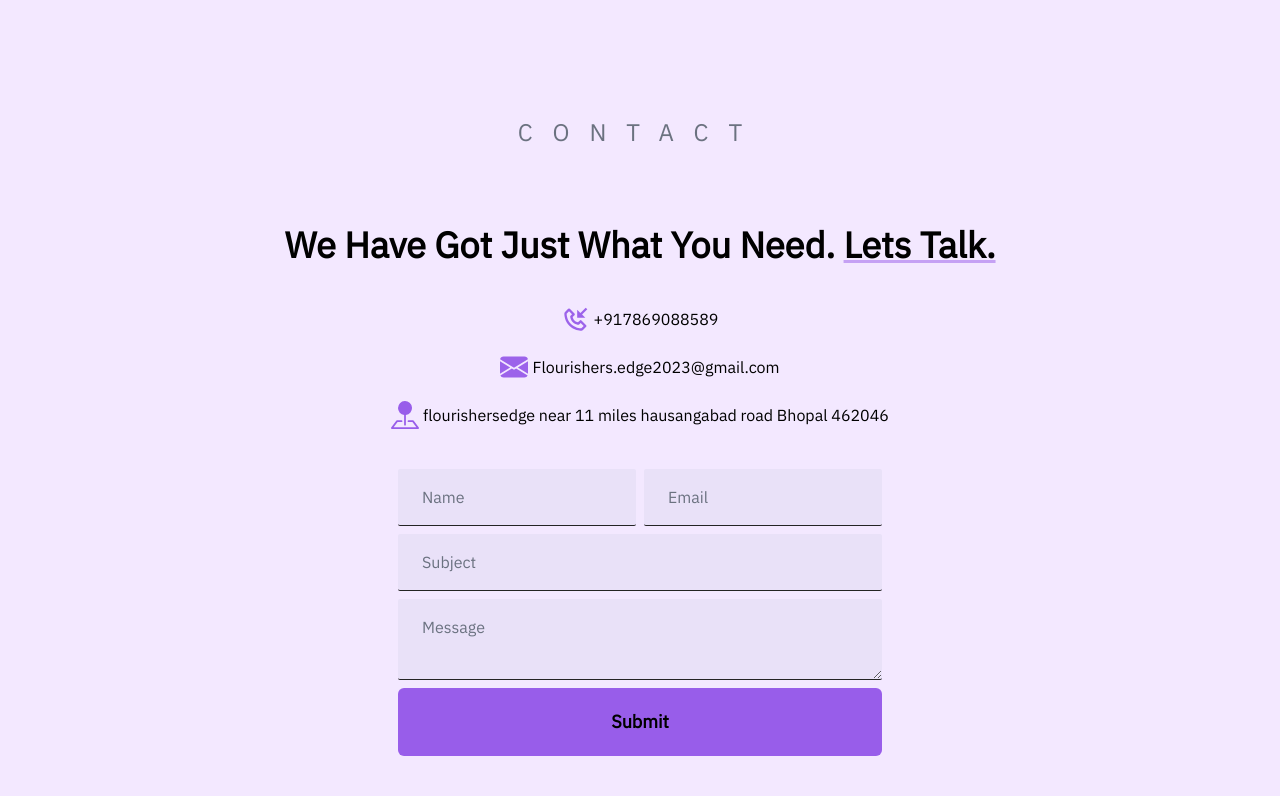
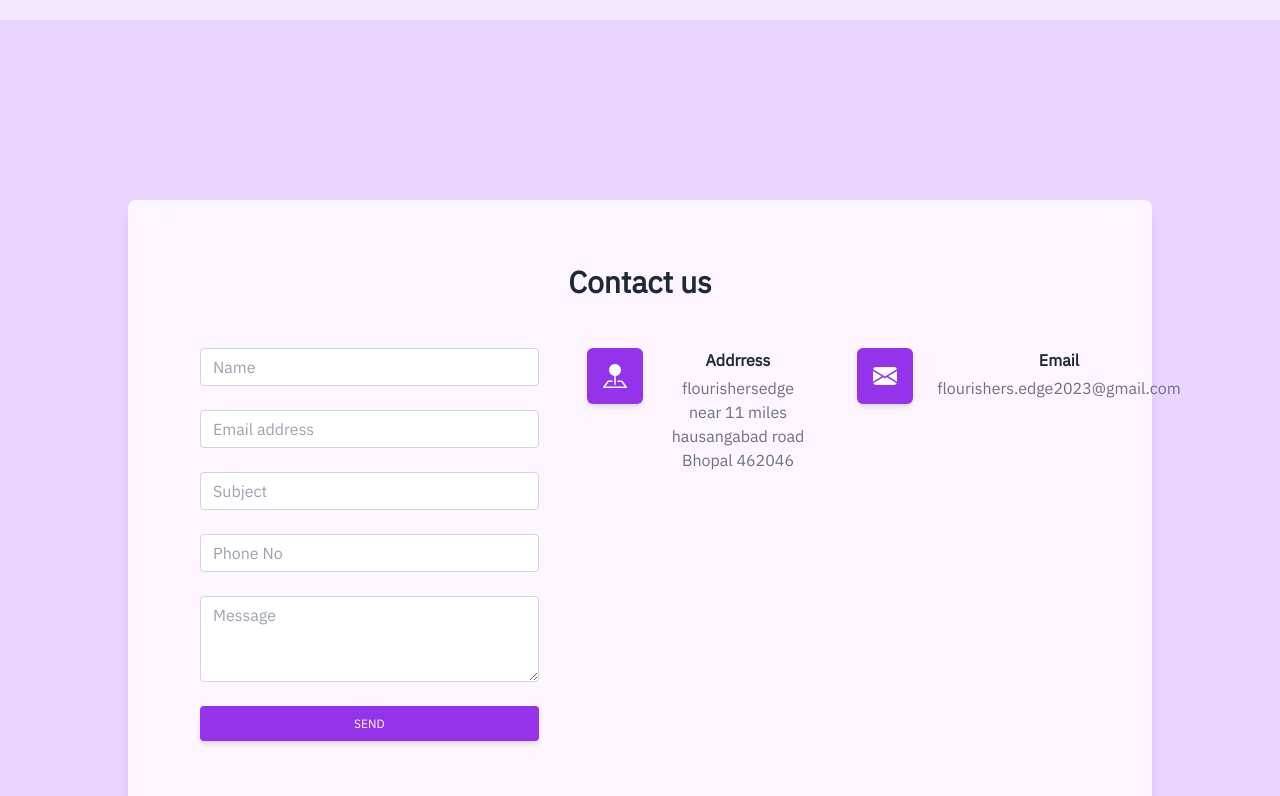
Before and after one commit to BeyonderSS/FlorishersEdgeLandingPage, a Next.js app: page /Support/AboutUs in a window 1280 px wide. Shown: the part 2164-2960 px from the top of the page. Built offline with nearby package versions, Linux system fonts and the light colour scheme.

Commit message:
Final conntact us

```diff
--- a/src/pages/Support/ContactUs.js
+++ b/src/pages/Support/ContactUs.js
@@ -1,81 +1,141 @@
+import React from "react";
 import { useForm } from "react-hook-form";
-import { BiPhoneIncoming } from "react-icons/bi";
-import { BsFillEnvelopeFill, BsPinMapFill } from "react-icons/bs";
+import { BsFillEnvelopeFill, BsFillPinMapFill } from "react-icons/bs";
 
-function ContactUs({ pageInfo }) {
+const ContactUs = () => {
   const { register, handleSubmit } = useForm();
   const onSubmit = (formData) => {
-    window.location.href = `mailto:flourishers.edge2023@gmail.com?subject=${formData.subject}&body=Hi, my name is ${formData.name},${formData.message} (${formData.email})`;
+    console.log(formData);
+    window.location.href = `mailto:flourishers.edge2023@gmail.com?subject=${formData.subject}&body=Hi, my name is ${formData.name} & my Phone No. is ${formData.phoneNo},${formData.message} (${formData.email})`;
   };
 
   return (
-    <div className=" bg-purple-100">
+    <>
+      <div className="bg-purple-200">
+        <section className="min-h-screen">
+          <div className=" flex"></div>
 
-    <div className="h-screen relative flex flex-col text-center md:text-left md:flex-row max-w-3xl justify-evenly mx-auto items-center md:w-full w-80 ">
-      <h3 className="absolute top-24 uppercase tracking-[20px] text-gray-500 text-2xl">
-        Contact
-      </h3>
-      <div className="flex flex-col space-y-10 mt-40 mb-5">
-        <h4 className="md:text-4xl text-lg font-semibold text-center">
-          We Have Got Just What You Need.{" "}
-          <span className="decoration-[#985DEA]/50 underline">Lets Talk.</span>
-        </h4>
-        <div className="space-y-5">
-          <div className="flex items-center space-x-1 justify-center">
-            <BiPhoneIncoming className="h-7 w-7 animate-pulse text-[#985DEA]" />
-            <p className="text-l">+917869088589</p>
+          <div className="container mx-auto px-6 md:px-12 xl:px-32">
+            <div className="text-center text-gray-900">
+              <div
+                className="block rounded-lg shadow-lg px-6 py-12 md:py-16 md:px-12"
+                style={{
+                  marginTop: 180,
+                  backgroundColor: "hsla(0, 0%, 100%, 0.8)",
+                  backdropFilter: "saturate(200%) blur(25px)",
+                }}
+              >
+                <section className="mb-12 text-gray-800">
+                  <div className="flex justify-center">
+                    <div className="text-center lg:max-w-3xl md:max-w-xl">
+                      <h2 className="text-3xl font-bold mb-12 px-6">
+                        Contact us
+                      </h2>
                     </div>
-          <div className="flex items-center space-x-1 justify-center">
-            <BsFillEnvelopeFill className="h-7 w-7 animate-pulse text-[#985DEA]" />
-            <p className="text-l">Flourishers.edge2023@gmail.com</p>
                   </div>
-          <div className="hidden md:flex items-center space-x-1 justify-center">
-            <BsPinMapFill className="h-7 w-7 animate-pulse text-[#985DEA]" />
-            <p className="text-l ">
-              flourishersedge near 11 miles hausangabad road Bhopal 462046
+                  <div className="flex flex-wrap">
+                    <div className="grow-0 shrink-0 basis-auto mb-8 lg:mb-0 w-full lg:w-5/12 px-3 lg:px-6">
+                      <form onSubmit={handleSubmit(onSubmit)}>
+                        <div className="form-group mb-6">
+                          <input
+                            {...register("name")}
+                            type="text"
+                            className="form-control block w-full px-3 py-1.5 text-base font-normal text-gray-700 bg-white bg-clip-padding border border-solid border-gray-300 rounded transition ease-in-out m-0 focus:text-gray-700 focus:bg-white focus:border-purple-600 focus:outline-none"
+                            id="exampleInput7"
+                            placeholder="Name"
+                          />
+                        </div>
+                        <div className="form-group mb-6">
+                          <input
+                            {...register("email")}
+                            type="email"
+                            className="form-control block w-full px-3 py-1.5 text-base font-normal text-gray-700 bg-white bg-clip-padding border border-solid border-gray-300 rounded transition ease-in-out m-0 focus:text-gray-700 focus:bg-white focus:border-purple-600 focus:outline-none"
+                            id="exampleInput8"
+                            placeholder="Email address"
+                          />
+                        </div>
+                        <div className="form-group mb-6">
+                          <input
+                            {...register("subject")}
+                            type="text"
+                            className="form-control block w-full px-3 py-1.5 text-base font-normal text-gray-700 bg-white bg-clip-padding border border-solid border-gray-300 rounded transition ease-in-out m-0 focus:text-gray-700 focus:bg-white focus:border-purple-600 focus:outline-none"
+                            id="exampleInput8"
+                            placeholder="Subject"
+                          />
+                        </div>
+                        <div className="form-group mb-6">
+                          <input
+                            {...register("phoneNo")}
+                            type="text"
+                            className="form-control block w-full px-3 py-1.5 text-base font-normal text-gray-700 bg-white bg-clip-padding border border-solid border-gray-300 rounded transition ease-in-out m-0 focus:text-gray-700 focus:bg-white focus:border-purple-600 focus:outline-none"
+                            id="exampleInput8"
+                            placeholder="Phone No"
+                          />
+                        </div>
+                        <div className="form-group mb-6">
+                          <textarea
+                            {...register("message")}
+                            className=" form-control block w-full px-3 py-1.5 text-base font-normal text-gray-700 bg-white bg-clip-padding border border-solid border-gray-300 rounded transition ease-in-out m-0 focus:text-gray-700 focus:bg-white focus:border-purple-600 focus:outline-none"
+                            id="exampleFormControlTextarea13"
+                            rows={3}
+                            placeholder="Message"
+                            defaultValue={""}
+                          />
+                        </div>
+
+                        <button
+                          type="submit"
+                          className="w-full px-6 py-2.5 bg-purple-600 text-white font-medium text-xs leading-tight uppercase rounded shadow-md hover:bg-purple-700 hover:shadow-lg focus:bg-purple-700 focus:shadow-lg focus:outline-none focus:ring-0 active:bg-purple-800 active:shadow-lg transition duration-150 ease-in-out"
+                        >
+                          Send
+                        </button>
+                      </form>
+                    </div>
+                    <div className="grow-0 shrink-0 basis-auto w-full lg:w-7/12">
+                      <div className="flex flex-wrap">
+                        <div className="mb-12 grow-0 shrink-0 basis-auto w-full lg:w-6/12 px-3 lg:px-6">
+                          <div className="flex items-start">
+                            <div className="shrink-0">
+                              <div className="p-4 bg-purple-600 rounded-md shadow-md w-14 h-14 flex items-center justify-center">
+                                <BsFillPinMapFill className="text-4xl text-white"/>
+                              </div>
+                            </div>
+                            <div className="grow ml-6">
+                              <p className="font-bold mb-1">Addrress</p>
+                              <p className="text-gray-500">
+                                flourishersedge near 11 miles hausangabad road
+                                Bhopal 462046
                               </p>
                             </div>
                           </div>
-        <form
-          onSubmit={handleSubmit(onSubmit)}
-          className="flex flex-col space-y-2 md:w-auto w-96 mx-auto "
-        >
-          <div className=" md:flex flex-row md:space-x-2 md:space-y-0 space-y-2 ">
-            <input
-              {...register("name")}
-              placeholder="Name"
-              className="outline-none w-full bg-slate-400/10 rounded-sm border-b px-6 py-4 border-[#242424] text-gray-500 placeholder-gray-500 transition-all focus:border-[#985DEA]/40 focus:text-[#985DEA]/40 hover:border-[#985DEA]/40"
-              type="text"
-            />
-            <input
-              {...register("email")}
-              placeholder="Email"
-              className="outline-none w-full bg-slate-400/10 rounded-sm border-b px-6 py-4 border-[#242424] text-gray-500 placeholder-gray-500 transition-all focus:border-[#985DEA]/40 focus:text-[#985DEA]/40 hover:border-[#985DEA]/40"
-              type="email"
-            />
                         </div>
-          <input
-            {...register("subject")}
-            placeholder="Subject"
-            className="outline-none bg-slate-400/10 rounded-sm border-b px-6 py-4 border-[#242424] text-gray-500 placeholder-gray-500 transition-all focus:border-[#985DEA]/40 focus:text-[#985DEA]/40 hover:border-[#985DEA]/40"
-            type="text"
-          />
-          <textarea
-            {...register("message")}
-            placeholder="Message"
-            className="outline-none bg-slate-400/10 rounded-sm border-b px-6 py-4 border-[#242424] text-gray-500 placeholder-gray-500 transition-all focus:border-[#985DEA]/40 focus:text-[#985DEA]/40 hover:border-[#985DEA]/40"
-          />
-          <button
-            type="submit"
-            className="bg-[#985DEA] py-5 px-10 rounded-md text-black font-bold text-lg"
-          >
-            Submit
-          </button>
-        </form>
+
+                        <div className="mb-12 grow-0 shrink-0 basis-auto w-full lg:w-6/12 px-3 lg:px-6">
+                          <div className="flex align-start">
+                            <div className="shrink-0">
+                              <div className="p-4 bg-purple-600 rounded-md shadow-md w-14 h-14 flex items-center justify-center">
+                                <BsFillEnvelopeFill className="text-4xl text-white"/>
+                              </div>
+                            </div>
+                            <div className="grow ml-6">
+                              <p className="font-bold mb-1">Email</p>
+                              <p className="text-gray-500">
+                                flourishers.edge2023@gmail.com
+                              </p>
                             </div>
                           </div>
                         </div>
+                      </div>
+                    </div>
+                  </div>
+                </section>
+              </div>
+            </div>
+          </div>
+        </section>
+      </div>
+    </>
   );
-}
+};
 
 export default ContactUs;
```
Lines whose indentation alone changed are shown as unchanged.
